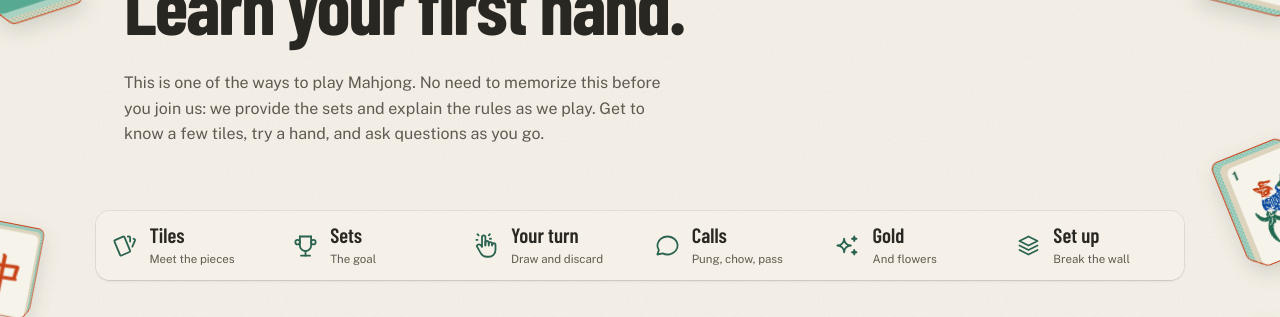
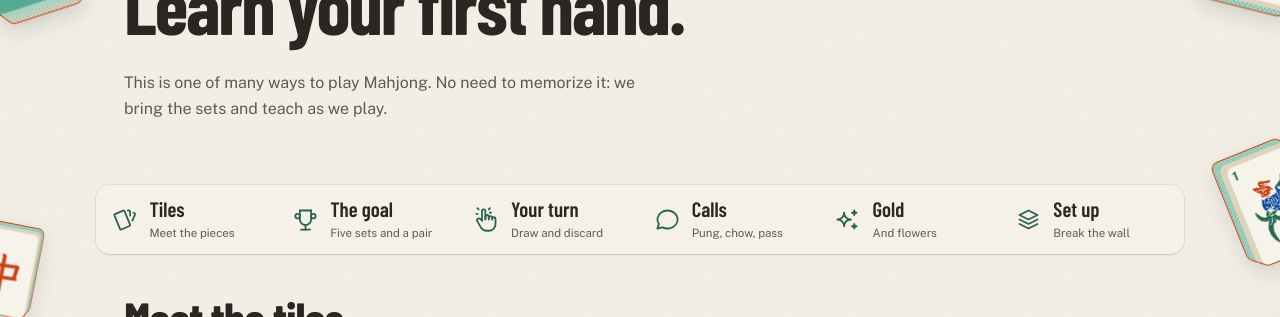
Before and after one commit to mahjongclub-uva/mahjongclub-site, a Next.js app: page /guide in a window 1280 px wide. Shown: the part 185-502 px from the top of the page. Built offline with nearby package versions, Linux system fonts and the light colour scheme; no server answers.

Commit message:
feat(guide): shorten the intro and name the goal in the lesson bar
The intro keeps its point, that this is one of many ways to play and
nothing needs memorizing, in two short sentences. The lesson bar says
"The goal" to match the section it jumps to.

```diff
--- a/src/app/guide/page.tsx
+++ b/src/app/guide/page.tsx
@@ -32,10 +32,8 @@ export default function Guide() {
         <div className={styles.heroCopy}>
           <h1>Learn your first hand.</h1>
           <p>
-            This is one of the ways to play Mahjong. No need to memorize this
-            before you join us: we provide the sets and explain the rules as we
-            play. Get to know a few tiles, try a hand, and ask questions as you
-            go.
+            This is one of many ways to play Mahjong. No need to memorize it: we
+            bring the sets and teach as we play.
           </p>
         </div>
       </header>
@@ -49,7 +47,7 @@ export default function Guide() {
         <a href="#hand">
           <IconTrophy aria-hidden="true" />
           <span>
-            Sets<small>The goal</small>
+            The goal<small>Five sets and a pair</small>
           </span>
         </a>
         <a href="#turn">
```
